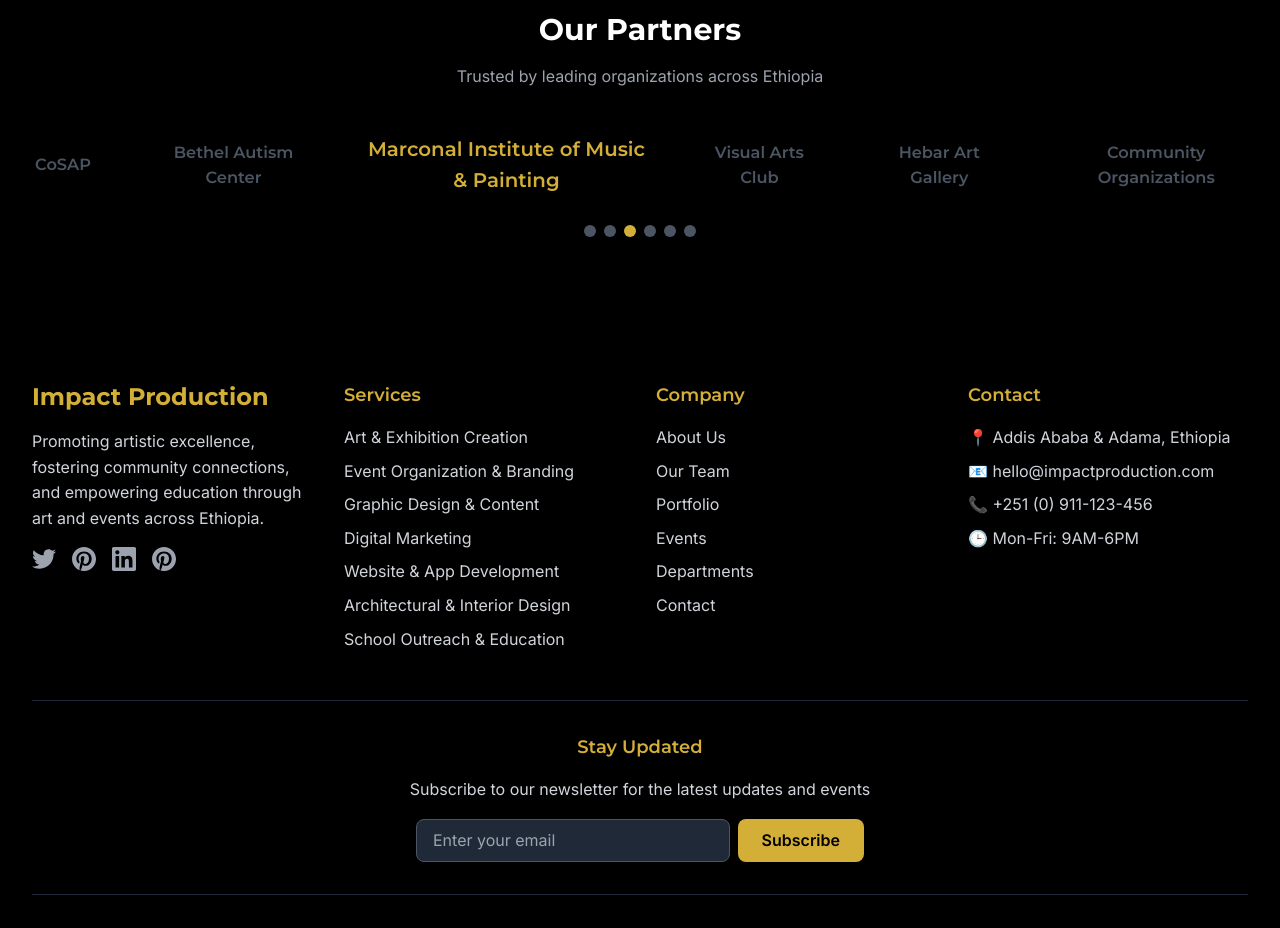
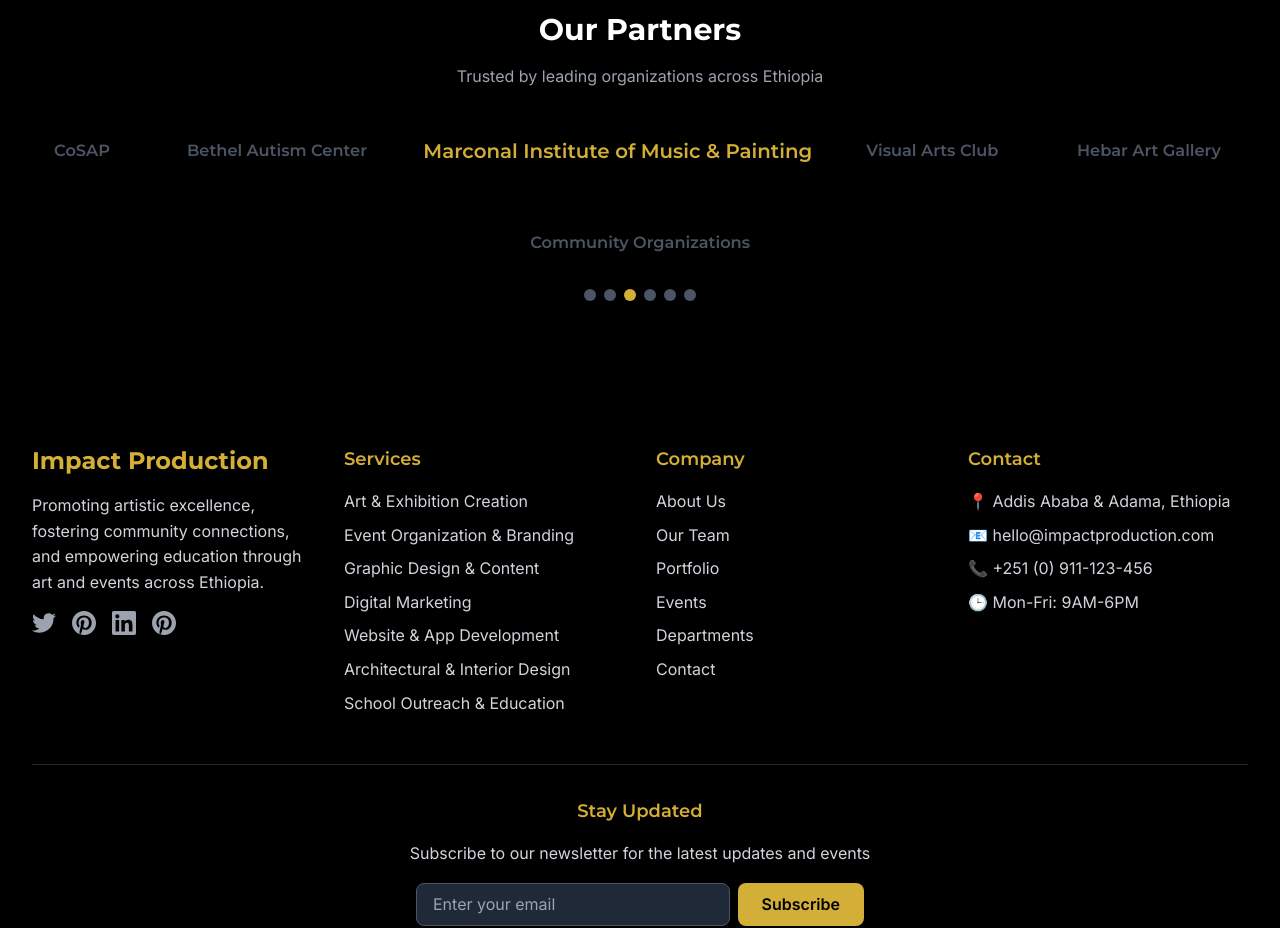
Before and after one commit to Joshz-090/Test-Impact, a React (Vite) app: page / in a window 1280 px wide. Shown: the part 5920-6848 px from the top of the page. Built offline with nearby package versions, Linux system fonts and the light colour scheme.

Commit message:
fix home page

```diff
--- a/src/pages/Home.jsx
+++ b/src/pages/Home.jsx
@@ -17,7 +17,6 @@
     "Visual Arts Club",
     "Hebar Art Gallery",
     "Community Organizations",
-
   ];
 
   const events = [
@@ -134,7 +133,8 @@
             </p>
           </div>
 
-          <div className="flex items-center justify-center space-x-8 md:space-x-16">
+          {/* Make it wrap & stay inside bounds */}
+          <div className="flex flex-wrap items-center justify-center gap-4 sm:gap-8 md:gap-16 max-w-full overflow-x-auto">
             {partners.map((partner, index) => (
               <div
                 key={partner}
@@ -144,7 +144,7 @@
                     : "text-gray-600 scale-90"
                 }`}
               >
-                <div className="text-lg font-semibold font-['Montserrat']">
+                <div className="text-lg font-semibold font-['Montserrat'] whitespace-nowrap">
                   {partner}
                 </div>
               </div>
```
